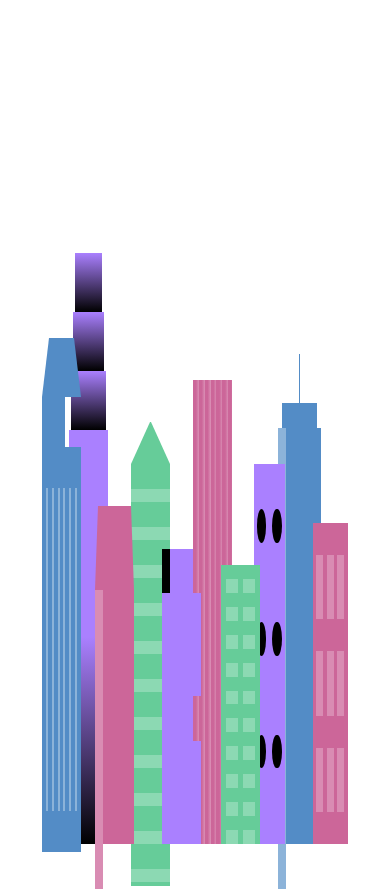
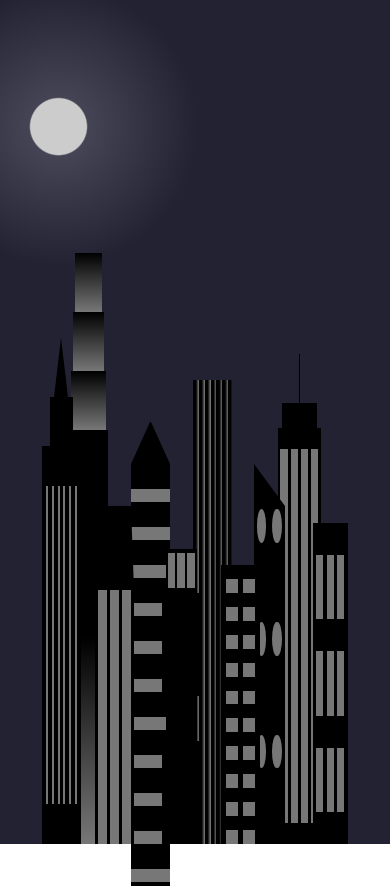
Before and after one commit to EmicJoykiller/City-Skyline, a plain HTML site: page index.html in a window 390 px wide. Shown: the top 889 px of the page. Drawn offline with Linux system fonts and the light colour scheme.

Commit message:
Project Finished

```diff
--- a/index.html
+++ b/index.html
@@ -7,7 +7,7 @@
   </head>
 
   <body>
-    <div class="background-buildings">
+    <div class="background-buildings sky">
       <div></div>
       <div></div>
       <div class="bb1 building-wrap">
@@ -25,7 +25,7 @@
       <div class="bb4 building-wrap">
         <div class="bb4a"></div>
         <div class="bb4b"></div>
-        <div class="bb4c">
+        <div class="bb4c window-wrap">
           <div class="bb4-window"></div>
           <div class="bb4-window"></div>
           <div class="bb4-window"></div>
@@ -39,22 +39,22 @@
     <div class="foreground-buildings">
       <div></div>
       <div></div>
-      <div class="fb1">
+      <div class="fb1 building-wrap">
         <div class="fb1a"></div>
         <div class="fb1b"></div>
         <div class="fb1c"></div>
       </div>
       <div class="fb2">
         <div class="fb2a"></div>
-        <div class="fb2b">
+        <div class="fb2b window-wrap">
           <div class="fb2-window"></div>
           <div class="fb2-window"></div>
           <div class="fb2-window"></div>
         </div>
       </div>
       <div></div>
-      <div class="fb3">
-        <div class="fb3a">
+      <div class="fb3 building-wrap">
+        <div class="fb3a window-wrap">
           <div class="fb3-window"></div>
           <div class="fb3-window"></div>
           <div class="fb3-window"></div>
--- a/styles.css
+++ b/styles.css
@@ -3,14 +3,13 @@
   --building-color2: #66cc99;
   --building-color3: #cc6699;
   --building-color4: #538cc6;
-  --window-color1: black;
+  --window-color1: #bb99ff;
   --window-color2: #8cd9b3;
   --window-color3: #d98cb3;
   --window-color4: #8cb3d9;
 }
 
 * {
-
   box-sizing: border-box;
 }
 
@@ -41,6 +40,16 @@ body {
   display: flex;
   align-items: center;
   justify-content: space-evenly;
+}
+
+.sky {
+  background: radial-gradient(
+    closest-corner circle at 15% 15%,
+    #ffcf33,
+    #ffcf33 20%,
+    #ffff66 21%,
+    #bbeeff 100%
+  );
 }
 
 /* BACKGROUND BUILDINGS - "bb" stands for "background building" */
@@ -193,6 +202,7 @@ body {
   height: 100%;
   background-color: var(--window-color3);
 }
+
 .fb3 {
   width: 10%;
   height: 35%;
@@ -209,29 +219,55 @@ body {
   height: 35%;
   background-color: var(--building-color1);
 }
+
+.fb3-window {
+  width: 25%;
+  height: 80%;
+  background-color: var(--window-color1);
+}
+
 .fb4 {
   width: 8%;
   height: 45%;
-  background-color: var(--building-color1);
   position: relative;
   left: 10%;
+}
+
+.fb4a {
+  border-top: 5vh solid transparent;
+  border-left: 8vw solid var(--building-color1);
+}
+
+.fb4b {
+  width: 100%;
+  height: 89%;
+  background-color: var(--building-color1);
+  display: flex;
+  flex-wrap: wrap;
+}
+
+.fb4-window {
+  width: 30%;
+  height: 10%;
+  border-radius: 50%;
+  background-color: var(--window-color1);
+  margin: 10%;
 }
 
 .fb5 {
   width: 10%;
   height: 33%;
-  background-color: var(--building-color2);
   position: relative;
   right: 10%;
   background: repeating-linear-gradient(
-    var(--building-color2) 0%,
+      var(--building-color2),
       var(--building-color2) 5%,
       transparent 5%,
       transparent 10%
     ),
     repeating-linear-gradient(
       90deg,
-    var(--building-color2) 0%,
+      var(--building-color2),
       var(--building-color2) 12%,
       var(--window-color2) 12%,
       var(--window-color2) 44%
@@ -241,59 +277,39 @@ body {
 .fb6 {
   width: 9%;
   height: 38%;
-  background-color: var(--building-color3);
   background: repeating-linear-gradient(
       90deg,
-    var(--building-color3) 0%,
+      var(--building-color3),
       var(--building-color3) 10%,
       transparent 10%,
       transparent 30%
-  ),repeating-linear-gradient(
-    var(--building-color3) 0%,
+    ),
+    repeating-linear-gradient(
+      var(--building-color3),
       var(--building-color3) 10%,
       var(--window-color3) 10%,
       var(--window-color3) 30%
     );
-
 }
 
-.fb3-window{
-    width: 25%;
-    height: 80%;
-    background-color: var(--window-color1);
+@media (max-width: 1000px) {
+  :root {
+    --building-color1: #000;
+    --building-color2: #000;
+    --building-color3: #000;
+    --building-color4: #000;
+    --window-color1: #777;
+    --window-color2: #777;
+    --window-color3: #777;
+    --window-color4: #777;
   }
-
-.fb4b{
-    width: 100%;
-    height: 89%;
-    background-color: var(--building-color1);
-    display: flex;
-    flex-wrap: wrap;
-
-}
-
-.fb4-window{
-    width: 30%;
-    height: 10%;
-    border-radius: 50%;
-    background-color: var(--window-color1);
-    margin: 10%;
-}
-
-.fb4a{
-    border-top: 5vh solid transparent;
-    border-left: 8vw solid var(--building-color1);
-}
-
-.sky{
+  .sky {
     background: radial-gradient(
-        #ffcf33 0%,
-        #ffcf33 20%,
-        #ffff66 21%,
-        #bbeeff 100%
+      closest-corner circle at 15% 15%,
+      #ccc,
+      #ccc 20%,
+      #445 21%,
+      #223 100%
     );
   }
-
-@media (max-width: 1000px){
-
 }
```
Lines whose indentation alone changed are shown as unchanged.
